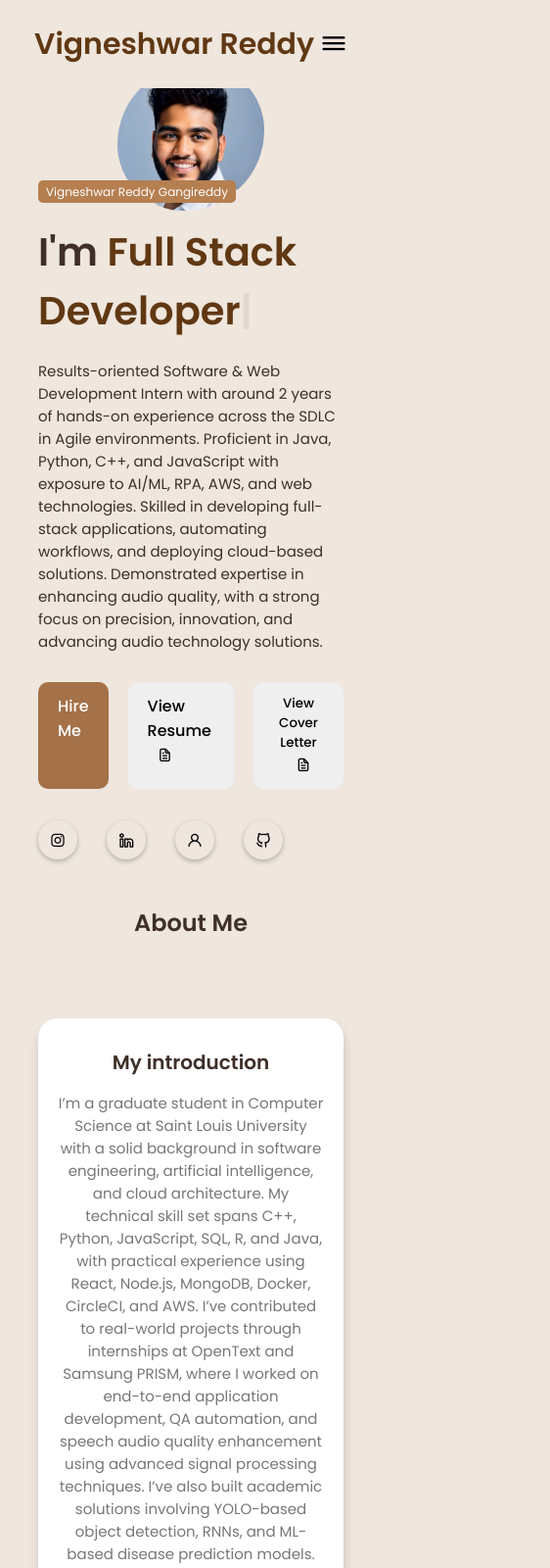
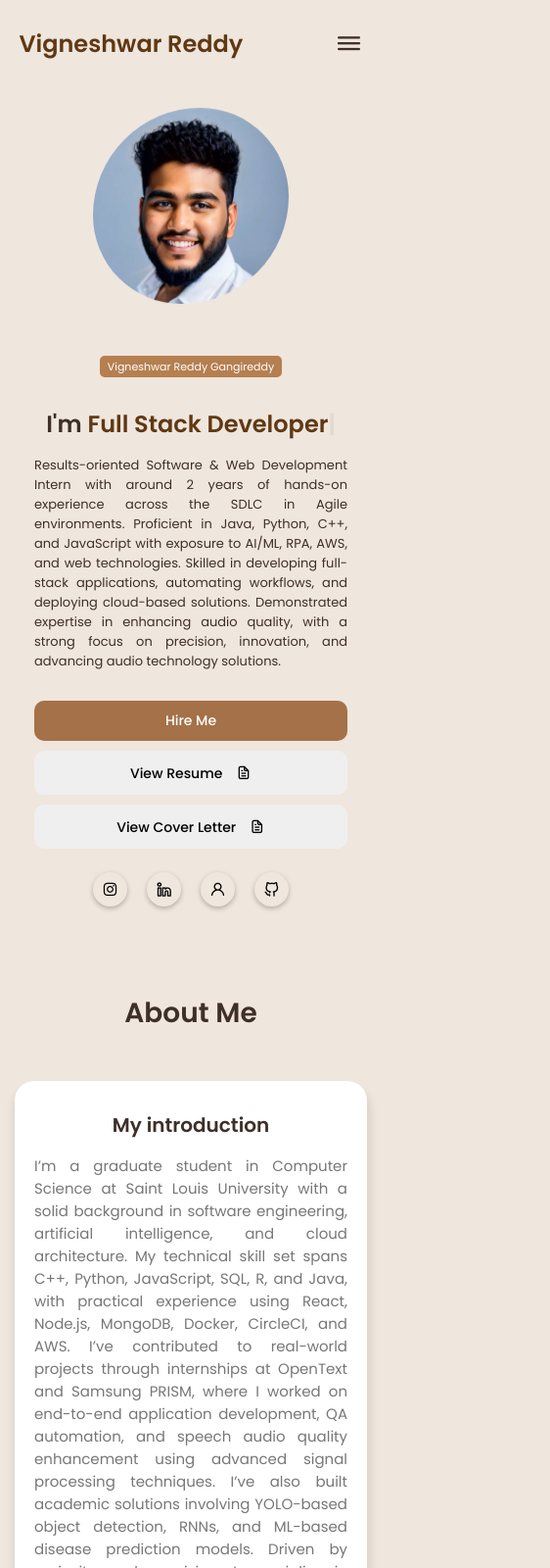
Before and after one commit to G-Vigneshwar/portfolio, a plain HTML site: page index.html in a window 390 px wide. Shown: the top 1600 px of the page at 98% size, 562 px wide, since content can reach past the window. Drawn offline with nearby package versions, Linux system fonts and the light colour scheme.

Commit message:
Fix mobile responsiveness - add responsive breakpoints and mobile menu

```diff
--- a/assets/css/style1.css
+++ b/assets/css/style1.css
@@ -135,6 +135,18 @@ nav{
 .nav-menu-btn i{
     font-size: 28px;
     cursor: pointer;
+}
+
+/* Show menu button on mobile */
+@media only screen and (max-width: 900px) {
+    .nav-menu-btn{
+        display: flex !important;
+        align-items: center;
+        justify-content: center;
+        cursor: pointer;
+        font-size: 28px;
+        color: var(--text-color-second);
+    }
 }
 .active-link{
     position: relative;
@@ -607,10 +619,17 @@ footer{
         width: 320px;
         height: 320px;
     }
+    .wrapper{
+        padding-inline: 5vw;
+    }
 }
 
 /* ----- MEDIA QUERY == 900px / RESPONSIVE ----- */
 @media only screen and (max-width: 900px) {
+    /* Navigation */
+    nav{
+        padding-inline: 5vw;
+    }
     .nav-button{
         display: none;
     }
@@ -619,57 +638,123 @@ footer{
     }
     .nav-menu{
         position: fixed;
-        top: 80px;
+        top: 70px;
         left: -100%;
         flex-direction: column;
-        justify-content: center;
+        justify-content: flex-start;
         align-items: center;
-        background: rgba(255, 255, 255, 0.7);
+        background: rgba(255, 255, 255, 0.95);
         backdrop-filter: blur(20px);
         width: 100%;
-        min-height: 450px;
-        height: 90vh;
+        min-height: calc(100vh - 70px);
+        height: auto;
         transition: .3s;
+        padding-top: 20px;
     }
     .nav_menu_list{
         flex-direction: column;
+        align-items: center;
+        width: 100%;
+    }
+    .nav_menu_list .nav_list{
+        width: 100%;
+        text-align: center;
+    }
+    .nav-link{
+        display: block;
+        padding: 15px 0;
+        margin-inline: 0;
+        width: 100%;
+        font-size: 18px;
     }
     .nav-menu-btn{
         display: flex;
         align-items: center;
         justify-content: center;
+        cursor: pointer;
+        font-size: 28px;
+        color: var(--text-color-second);
     }
+
+    /* Featured Box */
     .featured-box{
         flex-direction: column;
         justify-content: center;
-        height: 100vh;
+        height: auto;
+        min-height: 100vh;
+        padding-top: 80px;
+        padding-bottom: 20px;
     }
     .featured-text{
         width: 100%;
         order: 2;
         justify-content: center;
         align-content: flex-start;
-        min-height: 60vh;
+        min-height: auto;
+        padding: 20px;
+        text-align: center;
+    }
+    .featured-text-card{
+        margin-bottom: 15px;
+    }
+    .featured-name{
+        font-size: 36px;
+        margin-block: 15px;
+    }
+    .featured-text-info{
+        font-size: 14px;
+        text-align: justify;
     }
     .social_icons{
-        margin-top: 2em;
+        margin-top: 1.5em;
+        justify-content: center;
     }
     .featured-image{
         order: 1;
         justify-content: center;
-        min-height: 150px;
+        min-height: auto;
         width: 100%;
-        margin-top: 65px;
+        margin: 20px 0;
+        padding: 10px;
     }
     .image, .image img{
-        width: 150px;
-        height: 150px;
+        width: 250px;
+        height: 250px;
     }
+
+    /* Featured Text Buttons - Stack them */
+    .featured-text-btn{
+        flex-direction: column;
+        gap: 10px;
+        width: 100%;
+    }
+    .featured-text-btn .btn{
+        width: 100%;
+        text-align: center;
+        justify-content: center;
+    }
+
+    /* Dropdown */
+    .dropdown{
+        width: 100%;
+    }
+    .dropdown .btn{
+        width: 100%;
+        text-align: center;
+    }
+    .dropdown-content{
+        position: static;
+        width: 100%;
+        box-shadow: none;
+        background: #f5f5f5;
+    }
+
+    /* About Section */
     .row{
         display: flex;
         flex-direction: column;
         justify-content: center;
-        gap: 50px;
+        gap: 30px;
     }
     .col{
         display: flex;
@@ -679,29 +764,125 @@ footer{
     .about-info, .contact-info{
         width: 100%;
     }
+    .about-info p{
+        text-align: justify;
+    }
+
+    /* Skills */
+    .skills-box{
+        width: 100%;
+        margin: 10px 0;
+    }
+    .skills-list{
+        justify-content: center;
+    }
+
+    /* Projects */
     .project-container{
         justify-content: center;
     }
     .project-box{
         width: 80%;
     }
+    .project-box > h3{
+        text-align: center;
+        font-size: 16px;
+    }
 
+    /* Contact */
+    .form-inputs{
+        flex-direction: column;
+    }
+    .input-field{
+        width: 100%;
+    }
+
+    /* Footer */
+    .middle-footer .footer-menu{
+        flex-direction: column;
+        align-items: center;
+        gap: 15px;
+    }
+    .footer_menu_list a{
+        margin-inline: 10px;
+    }
+}
+
+/* ----- MEDIA QUERY == 768px / RESPONSIVE ----- */
+@media only screen and (max-width: 768px){
+    nav{
+        height: 70px;
+        line-height: 70px;
+    }
+    .nav-name{
+        font-size: 24px;
+    }
+    .featured-name{
+        font-size: 28px;
+    }
+    .featured-text-info{
+        font-size: 13px;
+    }
+    .image, .image img{
+        width: 200px;
+        height: 200px;
+    }
+    .project-box{
+        width: 100%;
+    }
+    .work-experience-cards{
+        grid-template-columns: 1fr;
+    }
+    .section{
+        padding-block: 3em;
+    }
+    .top-header{
+        margin-bottom: 3em;
+    }
+    .top-header h1{
+        font-size: 28px;
+    }
 }
 
 /* ----- MEDIA QUERY == 540px / RESPONSIVE ----- */
 
 @media only screen and (max-width: 540px){
+    .wrapper{
+        padding-inline: 15px;
+    }
     .featured-name{
-        font-size: 40px;
+        font-size: 24px;
+    }
+    .featured-text-card span{
+        font-size: 11px;
     }
     .project-box{
         width: 100%;
+        height: 200px;
     }
     .form-inputs{
         flex-direction: column;
     }
     .input-field{
         width: 100%;
+    }
+    .contact-info{
+        height: auto;
+        padding: 30px 20px;
+    }
+    .btn{
+        padding: 10px 15px;
+        font-size: 14px;
+    }
+    .social_icons{
+        gap: 20px;
+    }
+    .icon{
+        width: 35px;
+        height: 35px;
+    }
+    .footer-social-icons{
+        gap: 20px;
     }
 }
 
```
